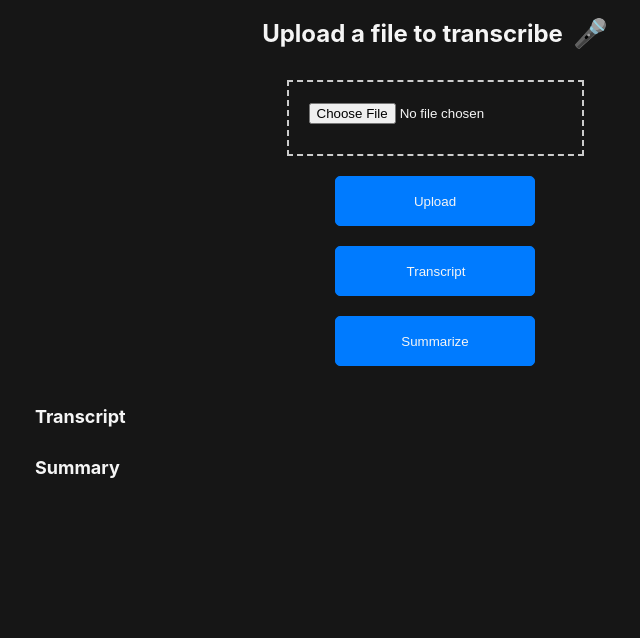
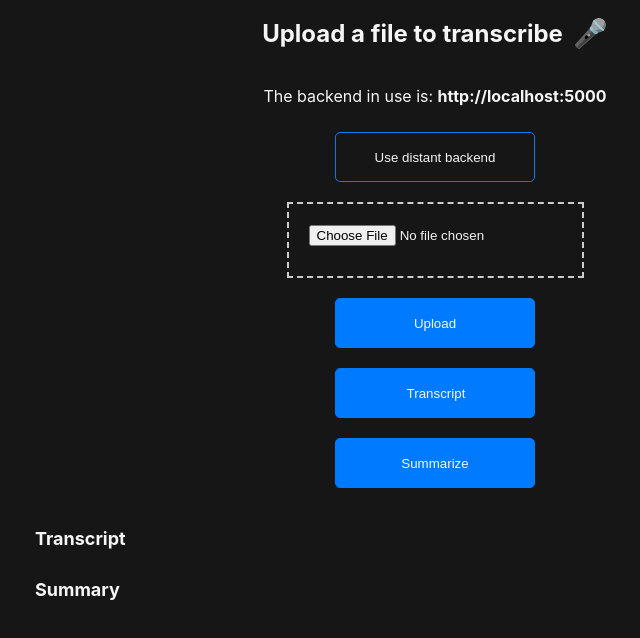
Before and after one commit to lucas-kacz/Listen_AI, a React (Create React App) app in the folder frontend/: page / in a window 1280 px wide. Shown: the top 638 px of the page, without its empty margins (205-845 px from the left). Built offline with nearby package versions, Linux system fonts and the light colour scheme.

Commit message:
propose which backend to use

```diff
--- a/frontend/src/App.css
+++ b/frontend/src/App.css
@@ -142,3 +142,40 @@ button:disabled {
   border-color: #6c757d !important;
   cursor: not-allowed;
 }
+
+.flex-container {
+  display: flex;
+  justify-content: center;
+  align-items: center;
+}
+
+.flex-item {
+  margin: 10px;
+  padding: 0 20px;
+  width: 200px;
+  max-width: 90vw;
+  height: 50px;
+  background-color: var(--dark-color);
+  color: var(--light-color);
+  border: .1em solid #007bff;
+  border-radius: 5px;
+  align-items: center;
+  justify-content: center;
+  align-content: center;
+  cursor: pointer;
+  vertical-align: middle;
+  position: relative !important;
+}
+
+.flex-item:hover {
+  background-color: var(--grey-color);
+}
+
+p b {
+  user-select: all;
+}
+
+.blue-btn {
+  background-color: #007bff !important;
+  border-color: #007bff !important;
+}
--- a/frontend/src/App.js
+++ b/frontend/src/App.js
@@ -9,9 +9,7 @@ function App() {
   const [transcriptLoading, setTranscriptLoading] = useState(-1.0);
   const [summaryLoading, setSummaryLoading] = useState(false);
   const [summarized, setSummarized] = useState(false);
-
-  const backend_url = "http://localhost:5000"; //                               UNCOMMENT THIS LINE IF YOU WANT TO USE THE LOCAL BACKEND
-  // const backend_url = "https://cc08-217-160-142-195.ngrok-free.app/"; //     UNCOMMENT THIS LINE IF YOU WANT TO USE THE DISTANT BACKEND
+  const [backend_url, setBackendUrl] = useState("http://localhost:5000");
 
   const handleFileUpload = (event) => {
     const file = event.target.files[0];
@@ -164,6 +162,14 @@ function App() {
     setSummarized(true);
   };
 
+  const useLocalBackend = () => {
+    setBackendUrl("http://localhost:5000");
+  };
+
+  const useDistantBackend = () => {
+    setBackendUrl("https://cc08-217-160-142-195.ngrok-free.app/");
+  };
+
   return (
     <div className="App">
       <h1>
@@ -172,6 +178,20 @@ function App() {
           🎤
         </span>
       </h1>
+      <p>
+        The backend in use is: <b>{backend_url}</b>
+      </p>
+      <div className="flex-container">
+        {backend_url === "http://localhost:5000" ? (
+          <button className="flex-item" onClick={useDistantBackend}>
+            Use distant backend
+          </button>
+        ) : (
+          <button className="flex-item" onClick={useLocalBackend}>
+            Use local backend
+          </button>
+        )}
+      </div>
       {fileUploaded === false ? (
         <>
           <div
```
Also changed, not shown: 2 other files (tests, documents, lock files or other folders).
